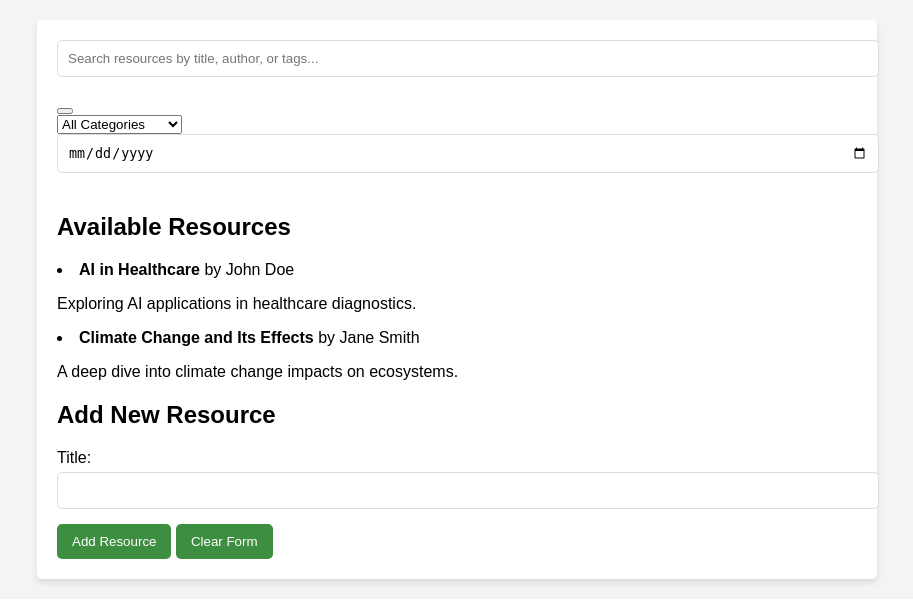
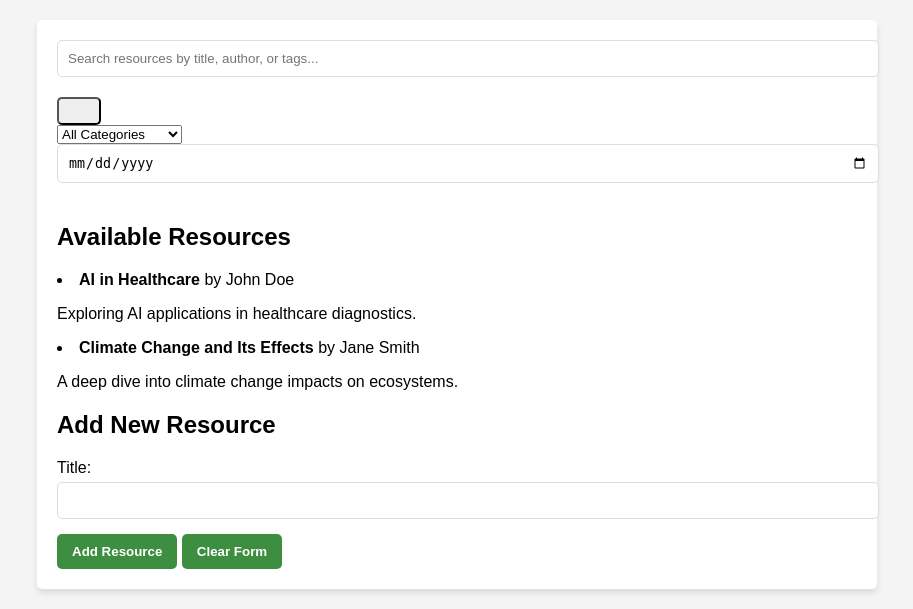
Before and after one commit to rah1809/webdiv-project-, a Flask app: page /library.html in a window 1280 px wide. Shown: the part 222-831 px from the top of the page, without its empty margins (183-1096 px from the left). Before the commit the page ends 810 px from the top, so only its background shows below. Run offline with Flask 3, Linux system fonts and the light colour scheme; the visitor is signed in with stand-in values (Sample User, id 1); data that the repository does not hold is empty.

Commit message:
Button Styling Consistency

```diff
--- a/static/css/lib.css
+++ b/static/css/lib.css
@@ -123,3 +123,10 @@ body {
     outline: 2px solid var(--primary-color);
     border-color: var(--primary-color);
   }
+
+  .btn, button {
+    padding: 12px 20px;
+    border-radius: 5px;
+    transition: all 0.3s ease;
+    font-weight: 600;
+  }
```
